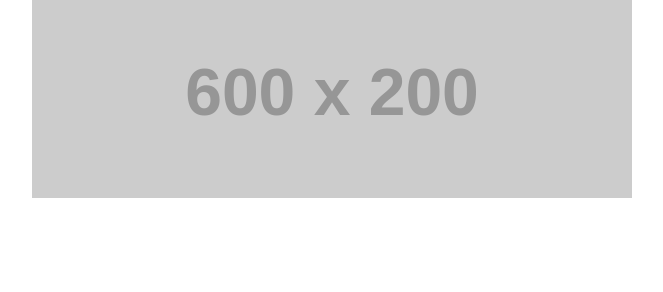
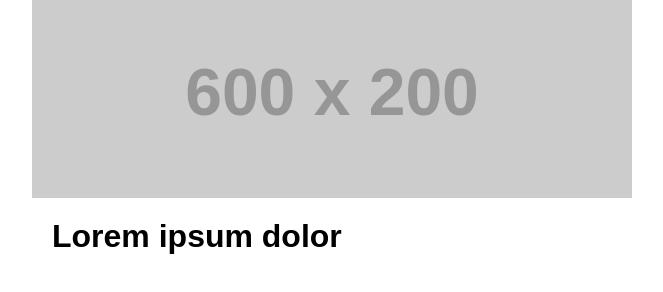
Before and after one commit to Michal-Ruszkowski/Email_HTML, a plain HTML site: page index.html in a window 1280 px wide. Shown: the part 82-374 px from the top of the page, without its empty margins (308-971 px from the left). Drawn offline with Linux system fonts and the light colour scheme; placeholder pictures from the web are drawn by us.

Commit message:
Added h1

```diff
--- a/index.html
+++ b/index.html
@@ -89,7 +89,9 @@ Lorem ipsum dolor sit amet consectetur adipisicing elit
                             </td>
                         </tr>
                     </table>
-
+                    <h1 style="font-family:Arial,Helvetica,sans-serif;font-size:32px;color:#000000;mso-line-height-rule:exactly;line-height:36px;font-weight:700;margin:20px 20px 0 20px;text-align:left;display:block;">
+                        Lorem ipsum dolor
+                    </h1>
 
                 </td>
             </tr>
```
